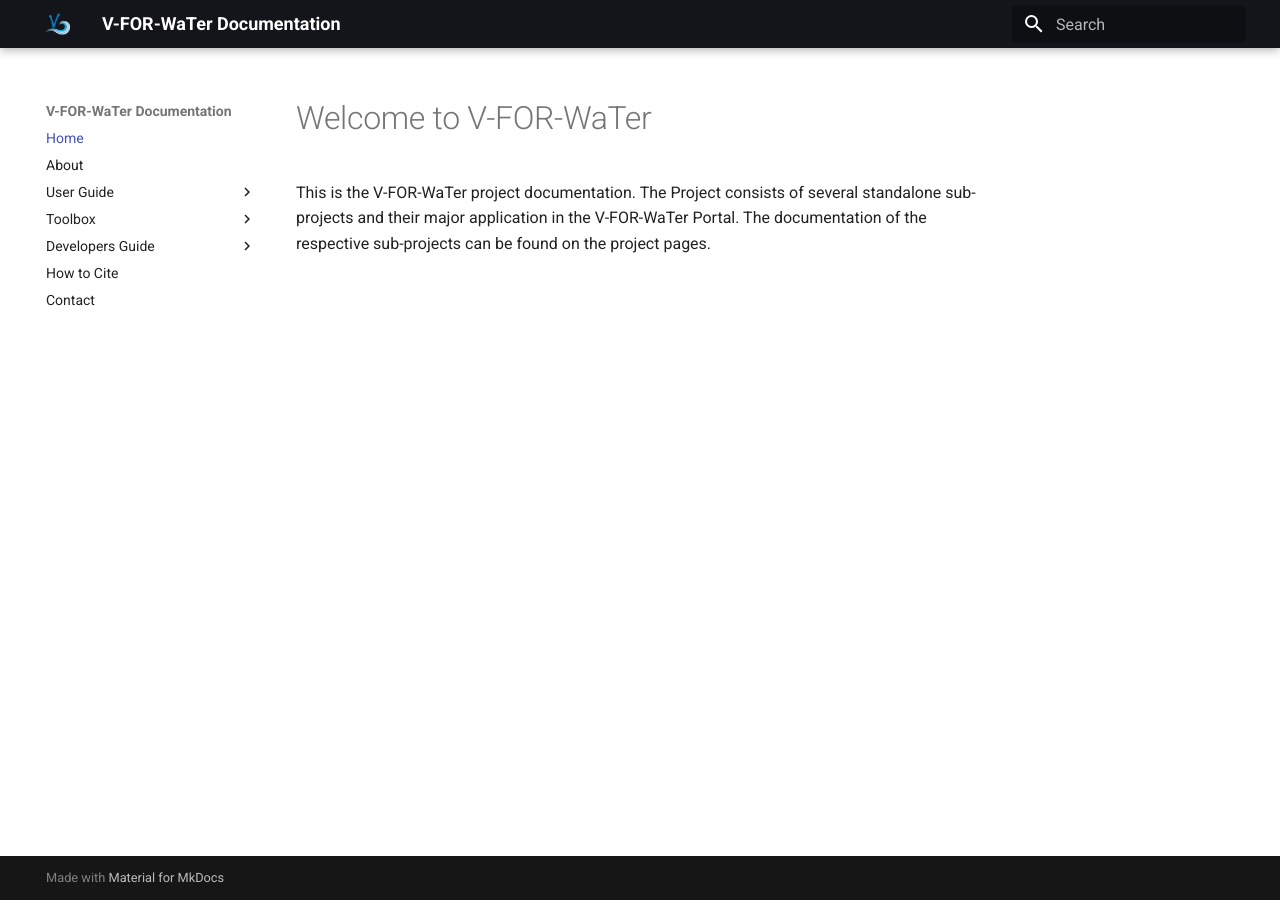
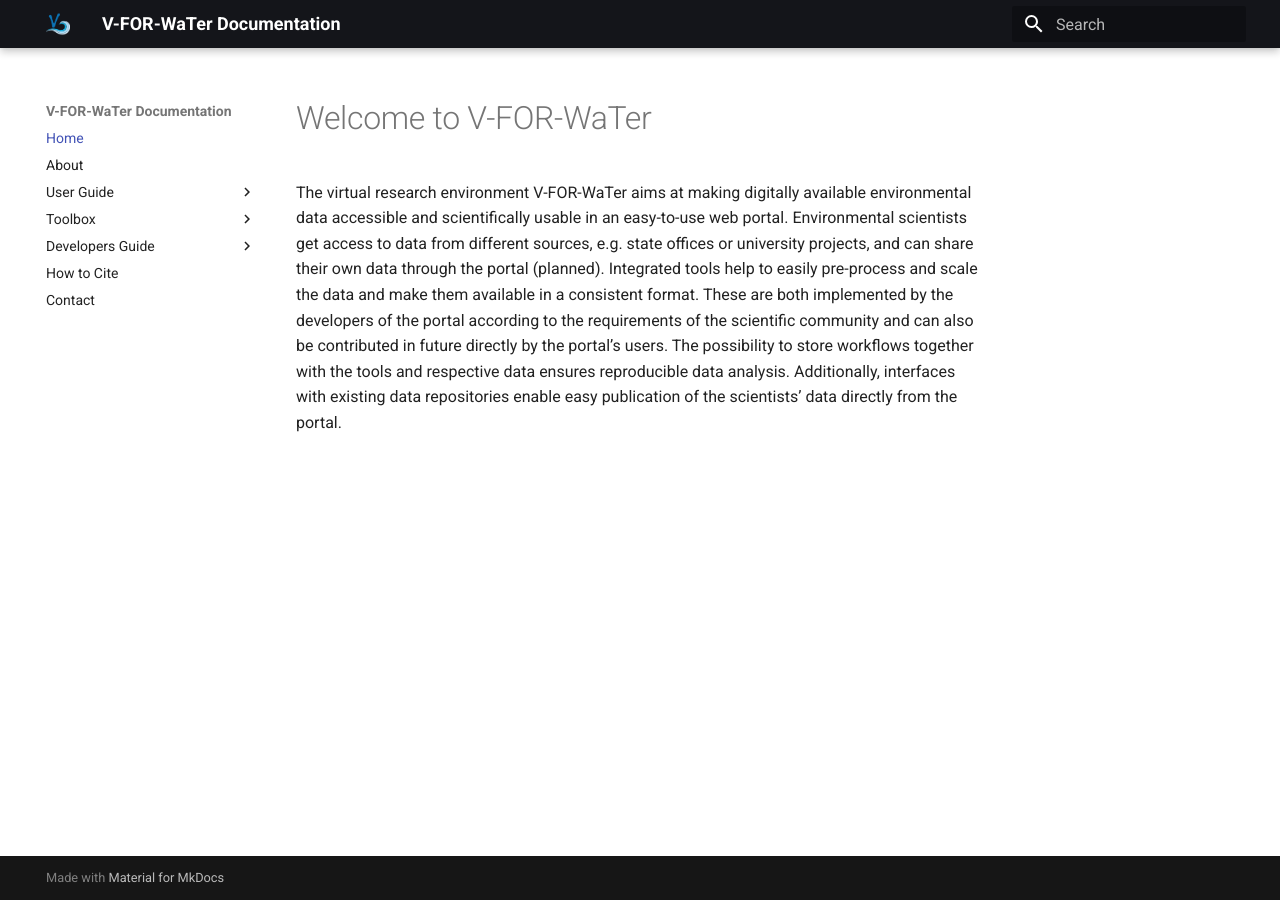
Before and after one commit to VForWaTer/vforwater-documentation, an MkDocs documentation site: the page built from docs/index.md, in a window 1280 px wide. Built offline with MkDocs 1.6.1 and Material for MkDocs 9.7.7, drawn with Linux system fonts in a browser that asks for light colours.

Commit message:
changes to intro

```diff
--- a/docs/index.md
+++ b/docs/index.md
@@ -1,3 +1,3 @@
 # Welcome to V-FOR-WaTer
 
-This is the V-FOR-WaTer project documentation. The Project consists of several standalone sub-projects and their major application in the V-FOR-WaTer Portal. The documentation of the respective sub-projects can be found on the project pages.
+The virtual research environment V-FOR-WaTer aims at making digitally available environmental data accessible and scientifically usable in an easy-to-use web portal. Environmental scientists get access to data from different sources, e.g. state offices or university projects, and can share their own data through the portal (planned). Integrated tools help to easily pre-process and scale the data and make them available in a consistent format.  These are both implemented by the developers of the portal according to the requirements of the scientific community and can also be contributed in future directly by the portal’s users. The possibility to store workflows together with the tools and respective data ensures reproducible data analysis. Additionally, interfaces with existing data repositories enable easy publication of the scientists’ data directly from the portal.
```
